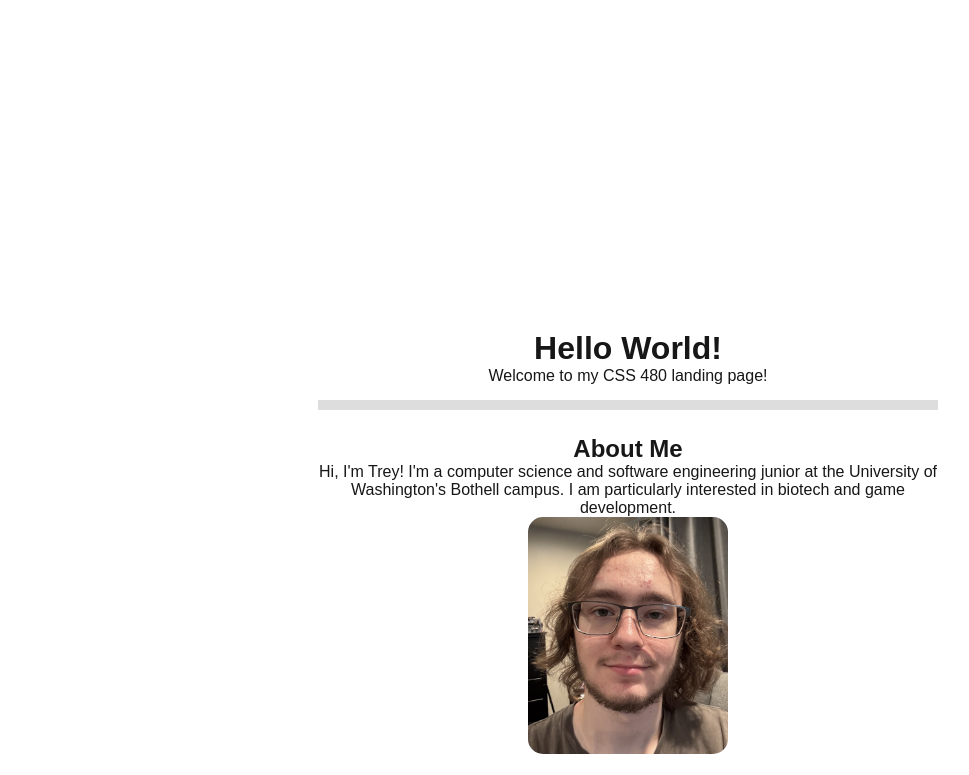
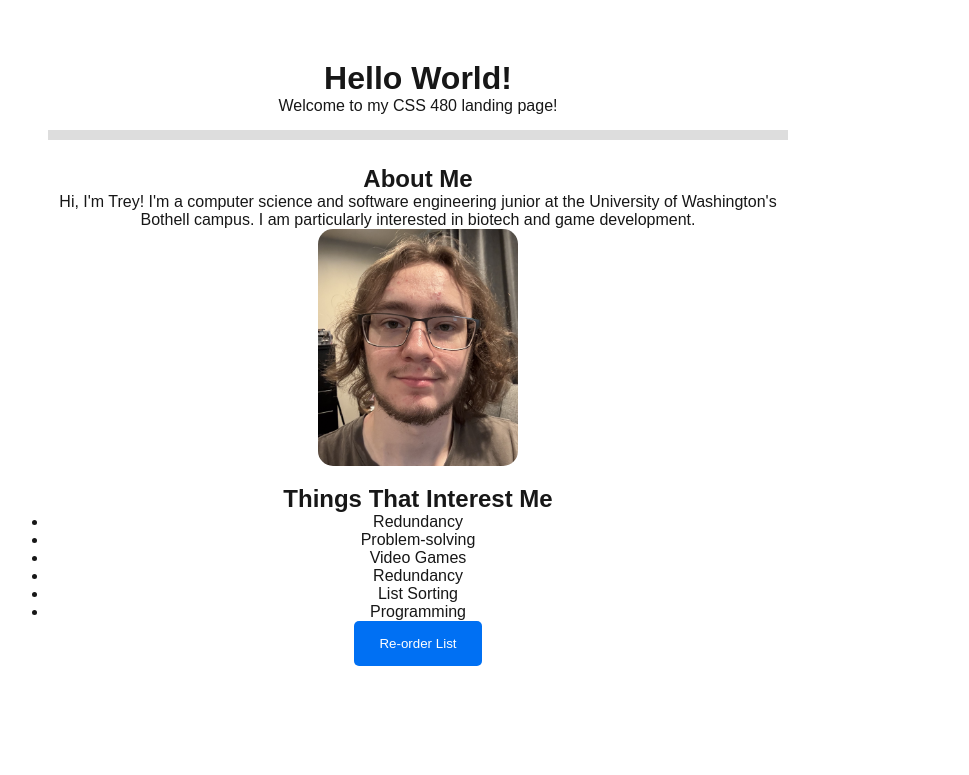
Before and after one commit to Trayouras/css-480-hello-world-new, a Next.js app: page / in a window 1280 px wide. Shown: the top 775 px of the page, without its empty margins (12-981 px from the left). Built offline with nearby package versions, Linux system fonts and the light colour scheme.

Commit message:
Style tweaks

```diff
--- a/src/app/page.js
+++ b/src/app/page.js
@@ -60,7 +60,7 @@ const styles = {
     padding: "30px",
     textAlign: "center",
     maxWidth: "800px",
-    margin: "300px",
+    margin: "30px",
   },
   header: {
     borderBottom: "10px solid #ddd",
```
